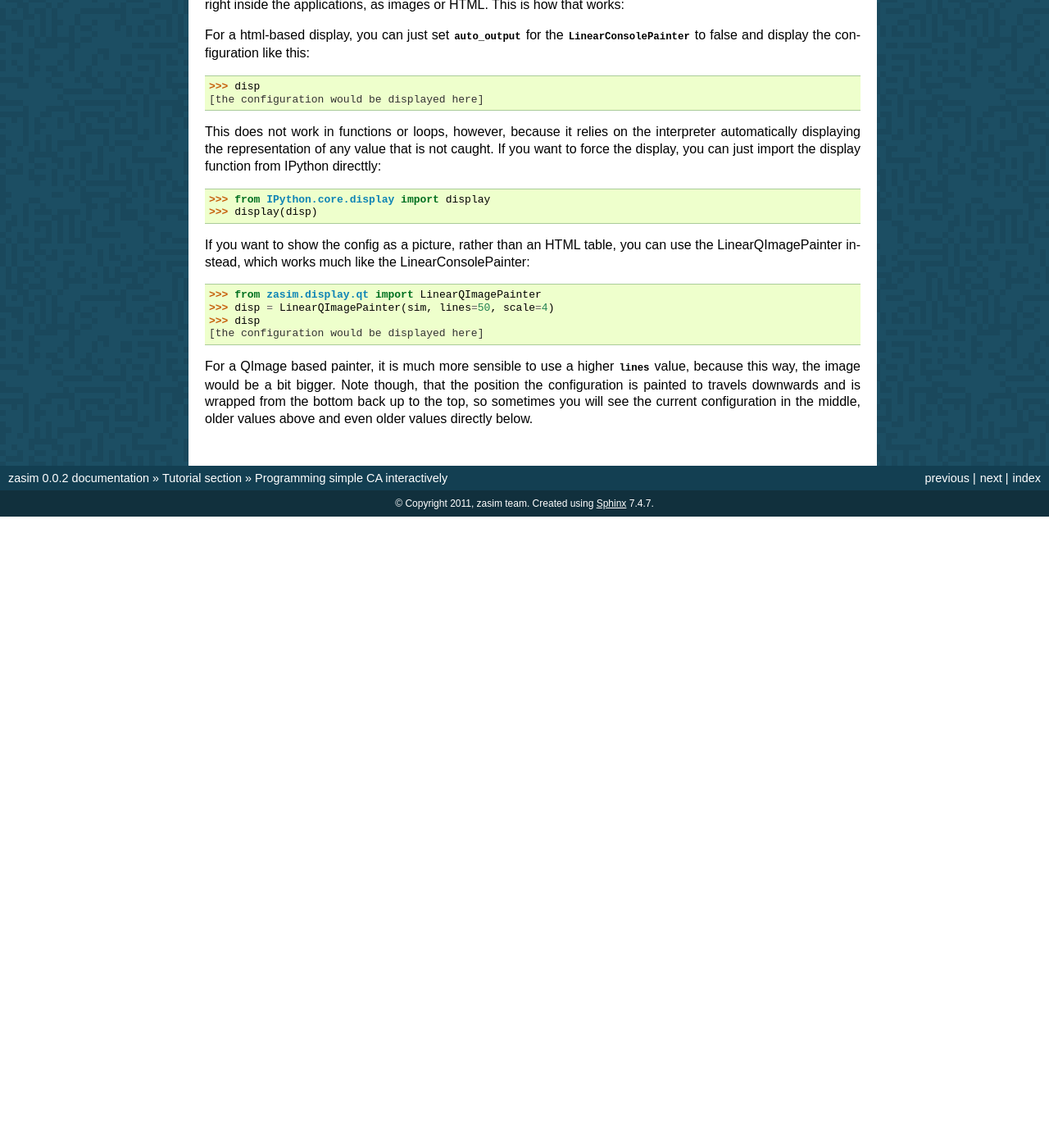
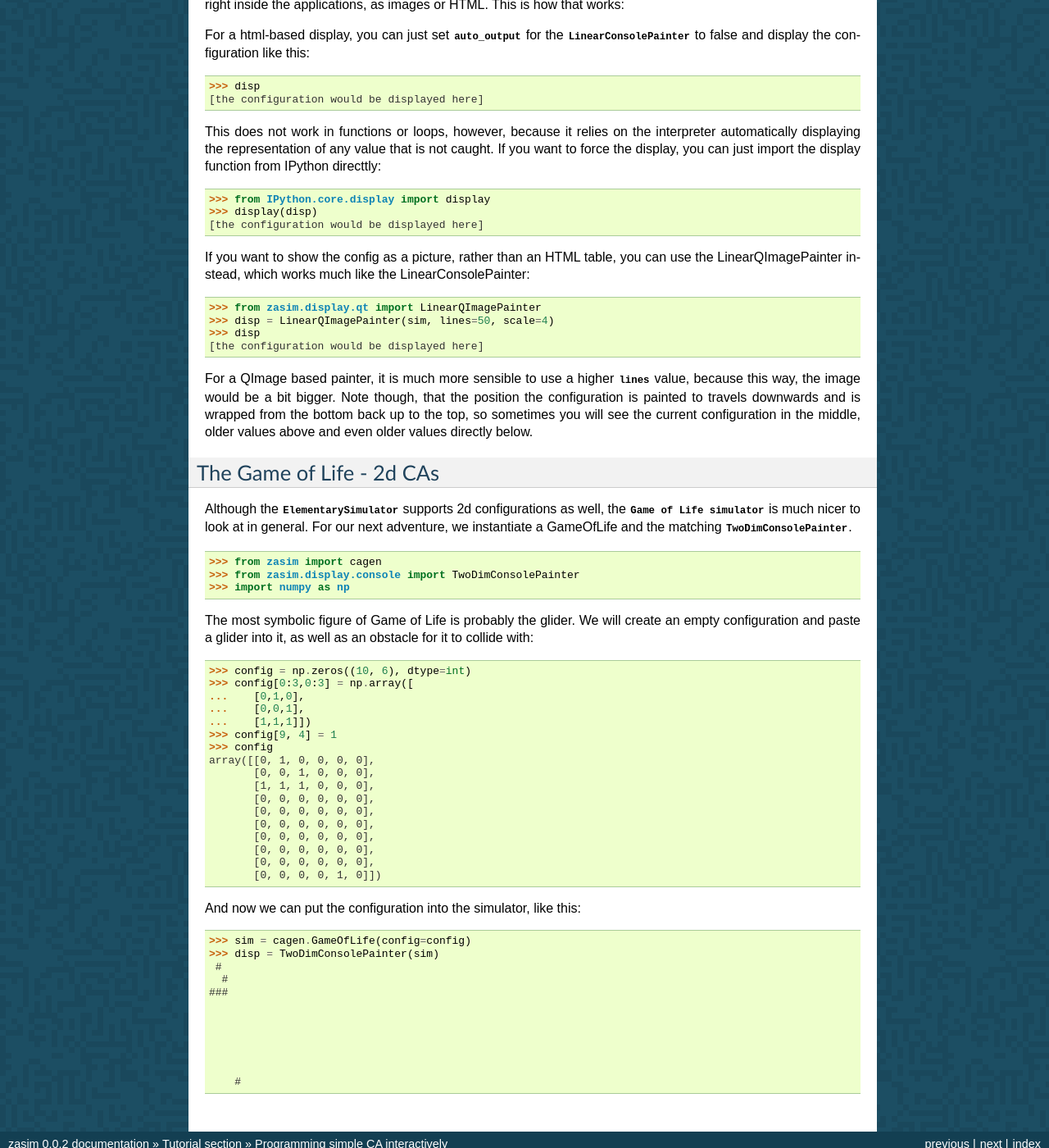
Before and after one commit to timo/zasim, a Sphinx documentation site: the page built from docs/tutorial/coding_simple_ca.rst, in a window 1280 px wide and 1400 px high, scrolled down 1931 px. Shown: the whole window at 82% size. Built offline with Sphinx 7.4.7, drawn with Linux system fonts in a browser that asks for light colours; formulas are drawn with MathJax 3; pages that are not in the unit, such as notebooks, are missing from menus; before the commit the page ends 2561 px from its top, so only the background shows below that; some of the changed text lies outside the part shown.

Commit message:
start documenting game of life.

```diff
--- a/docs/tutorial/coding_simple_ca.rst
+++ b/docs/tutorial/coding_simple_ca.rst
@@ -28,7 +28,7 @@ from zasim and the `~zasim.display.console` module from the display
 package. In order to create our own starting configuration, we also need
 `numpy`, which is usually imported under the name "np".
 
-.. doctest::
+.. doctest:: a
 
     >>> from zasim import cagen
     >>> from zasim.display.console import LinearConsolePainter
@@ -54,13 +54,13 @@ We will just go ahead and choose rule 126, which will paint a sierpinski
 triangle. As starting configuration we use a single one surrounded by lots
 of zeros. The code looks like this:
 
-.. testsetup::
+.. testsetup:: a
 
     from zasim import cagen
     from zasim.display.console import LinearConsolePainter
     import numpy as np
 
-.. doctest::
+.. doctest:: a
     :options: +NORMALIZE_WHITESPACE
 
     >>> config = np.array([0] * 30 + [1] + [0] * 30)
@@ -75,7 +75,7 @@ of zeros. The code looks like this:
 As you can see, the config gets printed once when the display object is
 created and then after each step. The same goes for stepping in a loop:
 
-.. doctest::
+.. doctest:: a
     :options: +NORMALIZE_WHITESPACE
 
     >>> for i in range(10): sim.step()
@@ -132,6 +132,7 @@ to directly connect to the `~zasim.simulator.Simulator.changed` and
 `~zasim.simulator.Simulator.updated` signals of the simulator. The other
 tells the display to output its data after every change.
 
+
 IPython interactivity helpers
 ^^^^^^^^^^^^^^^^^^^^^^^^^^^^^
 
@@ -152,6 +153,7 @@ display function from IPython directtly::
 
     >>> from IPython.core.display import display
     >>> display(disp)
+    [the configuration would be displayed here]
 
 If you want to show the config as a picture, rather than an HTML table,
 you can use the LinearQImagePainter instead, which works much like the
@@ -168,3 +170,61 @@ though, that the position the configuration is painted to travels downwards
 and is wrapped from the bottom back up to the top, so sometimes you will
 see the current configuration in the middle, older values above and even
 older values directly below.
+
+
+The Game of Life - 2d CAs
+-------------------------
+
+Although the `ElementarySimulator` supports 2d configurations as well, the
+`Game of Life simulator <zasim.cagen.simulators.GameOfLife>` is much nicer
+to look at in general. For our next adventure, we instantiate a GameOfLife
+and the matching `~zasim.display.console.TwoDimConsolePainter`.
+
+.. doctest:: b
+
+    >>> from zasim import cagen
+    >>> from zasim.display.console import TwoDimConsolePainter
+    >>> import numpy as np
+
+The most symbolic figure of Game of Life is probably the glider. We will
+create an empty configuration and paste a glider into it, as well as an
+obstacle for it to collide with:
+
+.. doctest:: b
+    :options: +NORMALIZE_WHITESPACE
+
+    >>> config = np.zeros((10, 6), dtype=int)
+    >>> config[0:3,0:3] = np.array([
+    ...    [0,1,0],
+    ...    [0,0,1],
+    ...    [1,1,1]])
+    >>> config[9, 4] = 1
+    >>> config
+    array([[0, 1, 0, 0, 0, 0],
+           [0, 0, 1, 0, 0, 0],
+           [1, 1, 1, 0, 0, 0],
+           [0, 0, 0, 0, 0, 0],
+           [0, 0, 0, 0, 0, 0],
+           [0, 0, 0, 0, 0, 0],
+           [0, 0, 0, 0, 0, 0],
+           [0, 0, 0, 0, 0, 0],
+           [0, 0, 0, 0, 0, 0],
+           [0, 0, 0, 0, 1, 0]])
+
+And now we can put the configuration into the simulator, like this:
+
+.. doctest:: b
+    :options: +NORMALIZE_WHITESPACE
+
+    >>> sim = cagen.GameOfLife(config=config)
+    >>> disp = TwoDimConsolePainter(sim)
+     #
+      #
+    ###
+    <BLANKLINE>
+    <BLANKLINE>
+    <BLANKLINE>
+    <BLANKLINE>
+    <BLANKLINE>
+    <BLANKLINE>
+        #
```
